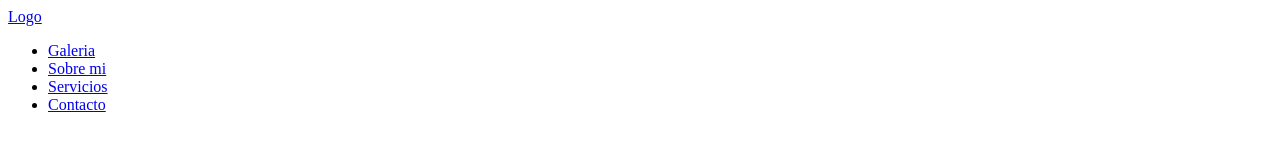
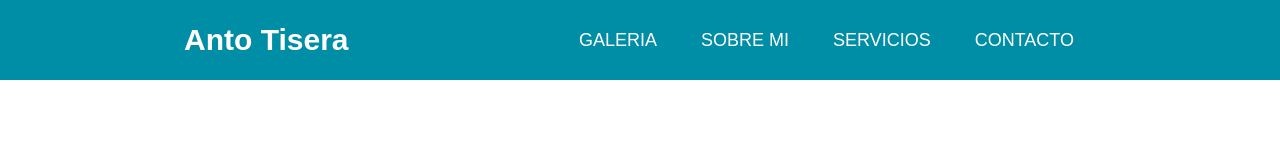
Before and after one commit to nxhuel/Home-Page, a plain HTML site: page index.html in a window 1280 px wide. Drawn offline with Linux system fonts and the light colour scheme.

Commit message:
Agregando CSS estilos a navegacion

```diff
--- a/css/estilos.css
+++ b/css/estilos.css
@@ -0,0 +1,63 @@
+* {
+    margin: 0;
+    box-sizing: border-box;
+}
+
+body {
+    font-family: sans-serif;
+    padding: 90px 20px 0;
+}
+
+.header {
+    background-color: rgb(0,142,167);
+    height: 80px;
+    position: fixed;
+    width: 100%;
+    top: 0;
+    left: 0;
+}
+
+.nav {
+    display: flex;
+    justify-content: space-between;
+
+    max-width: 992px;
+    margin: 0 auto;
+}
+
+.nav-link {
+    color: #fff;
+    text-decoration: none;
+}
+
+.logo {
+    font-size: 30px;
+    font-weight: bold;
+    padding: 0 40px;
+    line-height: 80px
+}
+
+.nav-menu {
+    display: flex;
+    margin-right: 40px;
+    list-style: none;
+}
+
+.nav-menu-item {
+    font-size: 18px;
+    margin: 0 10px;
+    line-height: 80px;
+    text-transform: uppercase;
+    width: max-content;
+}
+
+.nav-menu-link {
+    padding: 8px 12px;
+    border-radius: 3px;
+}
+
+.nav-menu-link:hover {
+    /* background-color: rgb(27,235,223); */
+    background-color: rgb(4, 114, 134);
+    transition: 0.8s;
+}
--- a/index.html
+++ b/index.html
@@ -13,29 +13,21 @@
     <header class="header">
 
         <nav class="nav">
-
-            <a href="#" class="logo">Logo</a>
-
+            <a href="#" class="logo nav-link">Anto Tisera</a>
             <ul class="nav-menu">
-
                 <li class="nav-menu-item">
-                    <a href="#" class="nav-menu-link">Galeria</a>
+                    <a href="#" class="nav-menu-link nav-link">Galeria</a>
                 </li>
-
                 <li class="nav-menu-item">
-                    <a href="#" class="nav-menu-link">Sobre mi</a>
+                    <a href="#" class="nav-menu-link nav-link">Sobre mi</a>
                 </li>
-
                 <li class="nav-menu-item">
-                    <a href="#" class="nav-menu-link">Servicios</a>
+                    <a href="#" class="nav-menu-link nav-link">Servicios</a>
                 </li>
-
                 <li class="nav-menu-item">
-                    <a href="#" class="nav-menu-link">Contacto</a>
+                    <a href="#" class="nav-menu-link nav-link">Contacto</a>
                 </li>
-
             </ul>
-
         </nav>
 
     </header>
```
